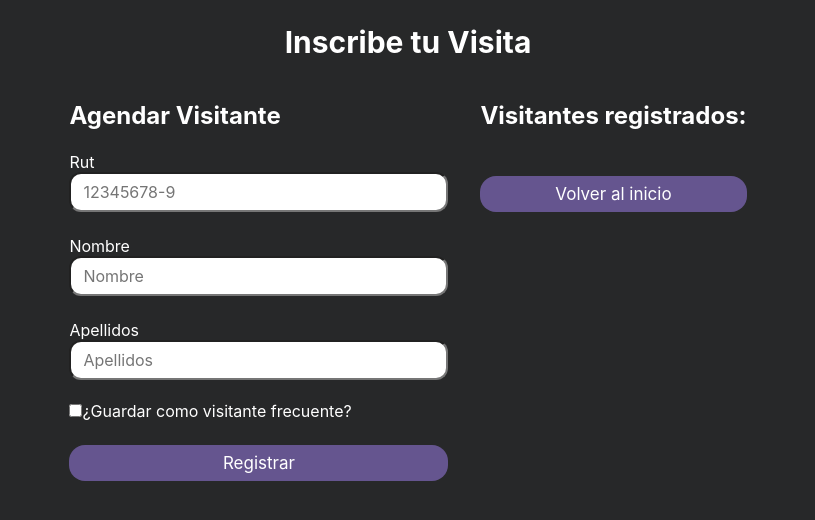
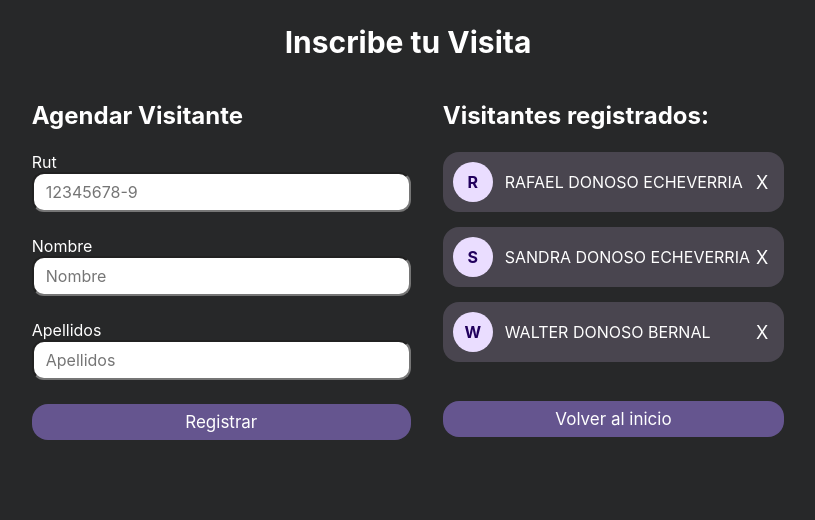
Before and after one commit to retamaish/INF322-DIU-ComunidadEdificio, a React app: page /inscribir-visitas in a window 1280 px wide. Shown: the top 520 px of the page, without its empty margins (232-1047 px from the left). Built offline with nearby package versions, Linux system fonts and the light colour scheme; the HTML template or start-up script is replaced by a standard one.

Commit message:
[RegisterVisitors.jsx] Se completa la vista, se añade la lógica y diseño para agregar visita frecuente

```diff
--- a/src/pages/RegisterVisitors.jsx
+++ b/src/pages/RegisterVisitors.jsx
@@ -1,12 +1,39 @@
-import React from 'react'
+import React, { useState } from 'react'
 import { H1, H2 } from '@components'
 import { useNavigate } from 'react-router-dom'
 
 export const RegisterVisitors = () => {
   const navigate = useNavigate()
+
+  const [visitorFirstName, setVisitorFirstName] = useState('')
+  const [visitorLastName, setVisitorLastName] = useState('')
+
+  const [visitors, setVisitors] = useState(
+    [
+      { index: 1, firstName: 'RAFAEL', lastName: 'DONOSO ECHEVERRIA' },
+      { index: 2, firstName: 'SANDRA', lastName: 'DONOSO ECHEVERRIA' },
+      { index: 3, firstName: 'WALTER', lastName: 'DONOSO BERNAL' }
+    ]
+  )
+
+  const [index, setIndex] = useState(4)
+
   const handleRegister = () => {
     window.alert('Visitante registrado con exito.')
+    setVisitors([
+      ...visitors,
+      { index, firstName: visitorFirstName, lastName: visitorLastName }]
+    )
+
+    setIndex((index) => index + 1)
   }
+
+  const handleRemove = (index) => {
+    setVisitors((prevVisitors) =>
+      prevVisitors.filter((visitor) => visitor.index !== index)
+    )
+  }
+
   return (
     <div className='register-visitors' style={{ display: 'flex', flexDirection: 'column', justifyContent: 'center', alignItems: 'center' }}>
       <H1>Inscribe tu Visita</H1>
@@ -24,16 +51,15 @@ export const RegisterVisitors = () => {
             {/* Nombre */}
             <div className='form__group' style={{ marginTop: '24px' }}>
               <label className='form__label' htmlFor='name'>Nombre</label>
-              <input className='form__input' type='text' id='name' name='name' placeholder='Nombre' required />
+              <input className='form__input' type='text' id='name' name='name' placeholder='Nombre' onChange={(e) => setVisitorFirstName(e.target.value)} required />
             </div>
             {/* Apellidos */}
             <div className='form__group' style={{ marginTop: '24px' }}>
               <label className='form__label' htmlFor='lastName'>Apellidos</label>
-              <input className='form__input' type='text' id='lastName' name='lastName' placeholder='Apellidos' required />
+              <input className='form__input' type='text' id='lastName' name='lastName' placeholder='Apellidos' onChange={(e) => setVisitorLastName(e.target.value)} required />
             </div>
 
             <div style={{ display: 'flex', flexDirection: 'column' }}>
-              <label><input style={{ marginTop: '24px' }} type='checkbox' name='option' value='option1' />¿Guardar como visitante frecuente?</label>
               <button
                 style={{ marginTop: '24px', width: '100%' }}
                 type='submit'
@@ -48,6 +74,21 @@ export const RegisterVisitors = () => {
         {/* VISITANTES REGISTRADOS */}
         <div className='visitors'>
           <H2 className='visitors__subtitle'>Visitantes registrados:</H2>
+          {visitors.map((visitor, index) => (
+            <div key={index} className='visitor-item'>
+              <div className='visitor-details'>
+                <span className='visitor-initial'>
+                  {visitor.firstName.charAt(0)}
+                </span>
+                <span className='visitor-name'>
+                  {`${visitor.firstName} ${visitor.lastName}`}
+                </span>
+              </div>
+              <button className='visitor-remove-button' onClick={() => handleRemove(visitor.index)}>
+                X
+              </button>
+            </div>
+          ))}
           <form className='form'>
             <button
               className='button button__submit'
--- a/src/stylesheets/index.scss
+++ b/src/stylesheets/index.scss
@@ -7,13 +7,14 @@
 @use './home/index.scss' as Home;
 @use './accountstatement/index.scss' as accountstatement;
 @use './menu-dropdown/index.scss' as MenuDropdown;
+@use './visitors/index.scss' as Visitors;
 
 html,
 body {
   margin: 0;
   width: 100%;
   color: white;
-  overflow: hidden;
+  overflow-x: hidden;
 }
 
 input {
--- /dev/null
+++ b/src/stylesheets/visitors/index.scss
@@ -0,0 +1,2 @@
+@use './visitors.scss';
+@use './visitor.scss';
--- /dev/null
+++ b/src/stylesheets/visitors/visitor.scss
@@ -0,0 +1,40 @@
+.visitor {
+    &-item {
+        display: flex;
+        flex-direction: row;
+        margin-bottom: 15px;
+        padding: 10px;
+        background-color: #49454F;
+        border-radius: 16px;
+    }
+
+    &-initial {
+        display: inline-flex;
+        align-items: center;
+        justify-content: center;
+        width: 40px;
+        height: 40px;
+        border-radius: 50%;
+        background-color: #EADDFF;
+        color: #21005D;
+        font-size: 16px;
+        font-weight: bold;
+        text-transform: uppercase;
+        margin-right: 12px;
+    }
+
+    &-details {
+        display: flex;
+        flex-direction: row;
+        align-items: center;
+        justify-content: start;
+    }
+
+    &-remove-button {
+        margin-left: auto;
+        color: #ffffff;
+        background-color: #49454F;
+        border: 0;
+        font-size: 18px;
+    }
+}
```
Also changed, not shown: src/stylesheets/visitors/visitors.scss (added).
